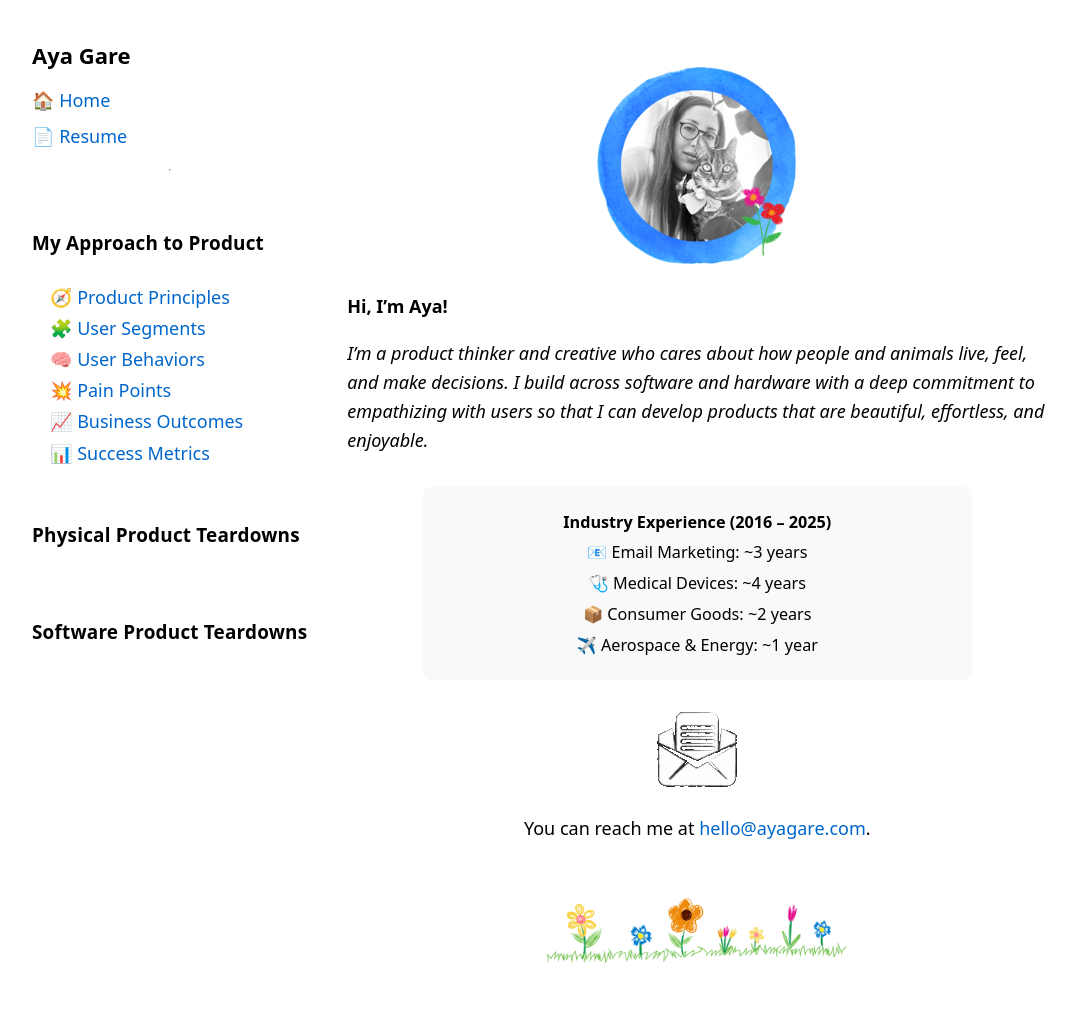
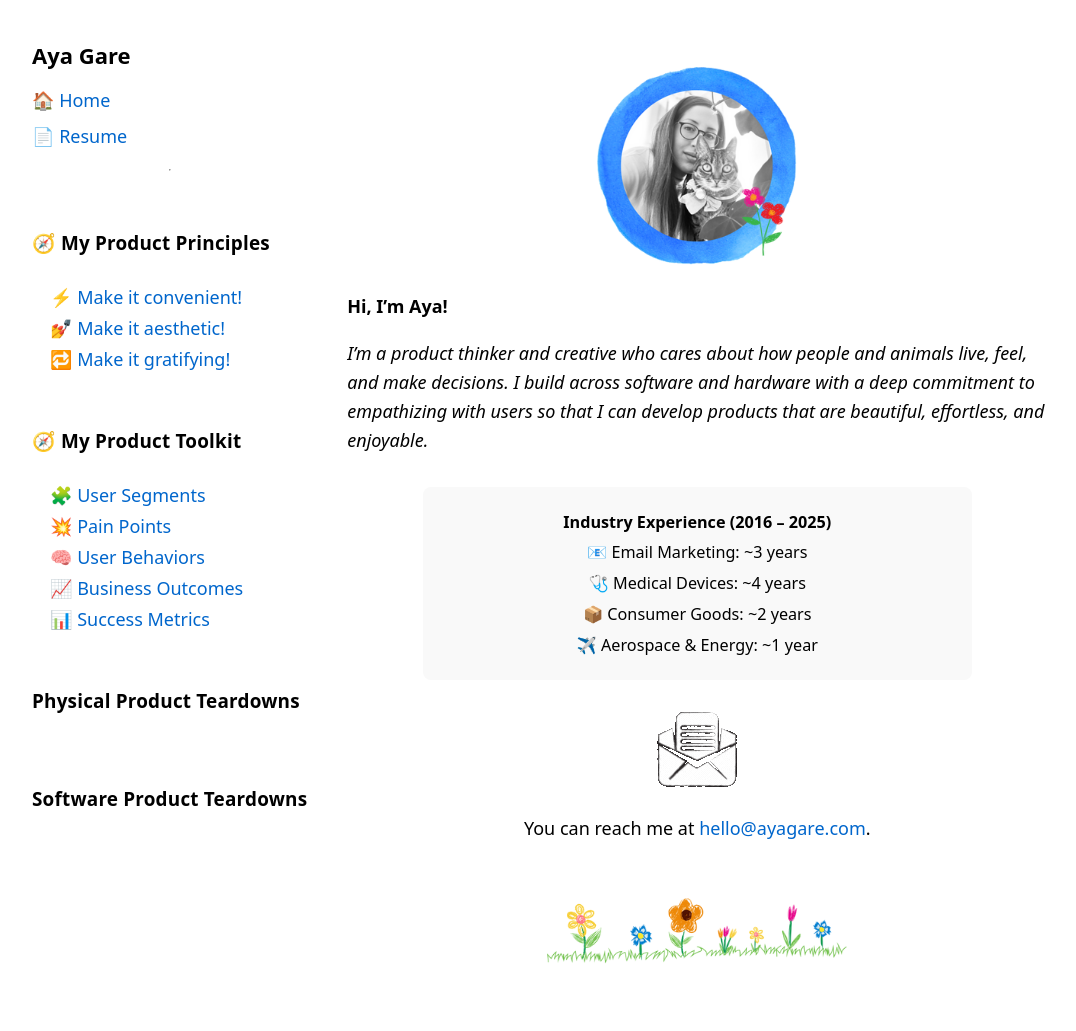
Before and after one commit to luxinflore/luxinflore.github.io, a Jekyll site: the page built from index.md, in a window 1280 px wide. Shown: the whole page, without its empty margins (8-1084 px from the left). Built offline with Jekyll 4.4.1, drawn with Linux system fonts in a browser that asks for light colours.

Commit message:
Rearrange nav bar and add a few pages on principles

```diff
--- a/_includes/nav.html
+++ b/_includes/nav.html
@@ -10,16 +10,24 @@
 	<!-- <a class="cat-hover-link" href="/pigeons">🐦 Pigeons</a> -->
     <a class="cat-hover-link" href="/resume">📄 Resume</a>
     <hr>
-    <h3>My Approach to Product</h3>
+
+ <h3>🧭 My Product Principles</h3>
     <ul class="nav-sublist">
-	  <li><a class="cat-hover-link" href="/product-principles">🧭 Product Principles</a></li>
+      <li><a class="cat-hover-link" href="/convenient">⚡ Make it convenient!</a></li>
+      <li><a class="cat-hover-link" href="/aesthetic">💅 Make it aesthetic!</a></li>
+      <li><a class="cat-hover-link" href="/gratifying">🔁 Make it gratifying!</a></li>
+    </ul>
+
+    <h3>🧭 My Product Toolkit</h3>
+    <ul class="nav-sublist">
       <li><a class="cat-hover-link" href="/user-segments">🧩 User Segments</a></li>
+      <li><a class="cat-hover-link" href="/pain-points">💥 Pain Points</a></li>
       <li><a class="cat-hover-link" href="/user-behaviors">🧠 User Behaviors</a></li>
-      <li><a class="cat-hover-link" href="/pain-points">💥 Pain Points</a></li>
       <li><a class="cat-hover-link" href="/business-outcomes">📈 Business Outcomes</a></li>
       <li><a class="cat-hover-link" href="/success-metrics">📊 Success Metrics</a></li>
     </ul>
-    <h3>Physical Product Teardowns</h3>
+
+	<h3>Physical Product Teardowns</h3>
     <ul class="nav-sublist">
       <!-- Add more as needed -->
     </ul>
```
Also changed, not shown: aesthetic.md (added, +7 -0 lines), convenient.md (added, +7 -0 lines), gratifying.md (added, +7 -0 lines).
